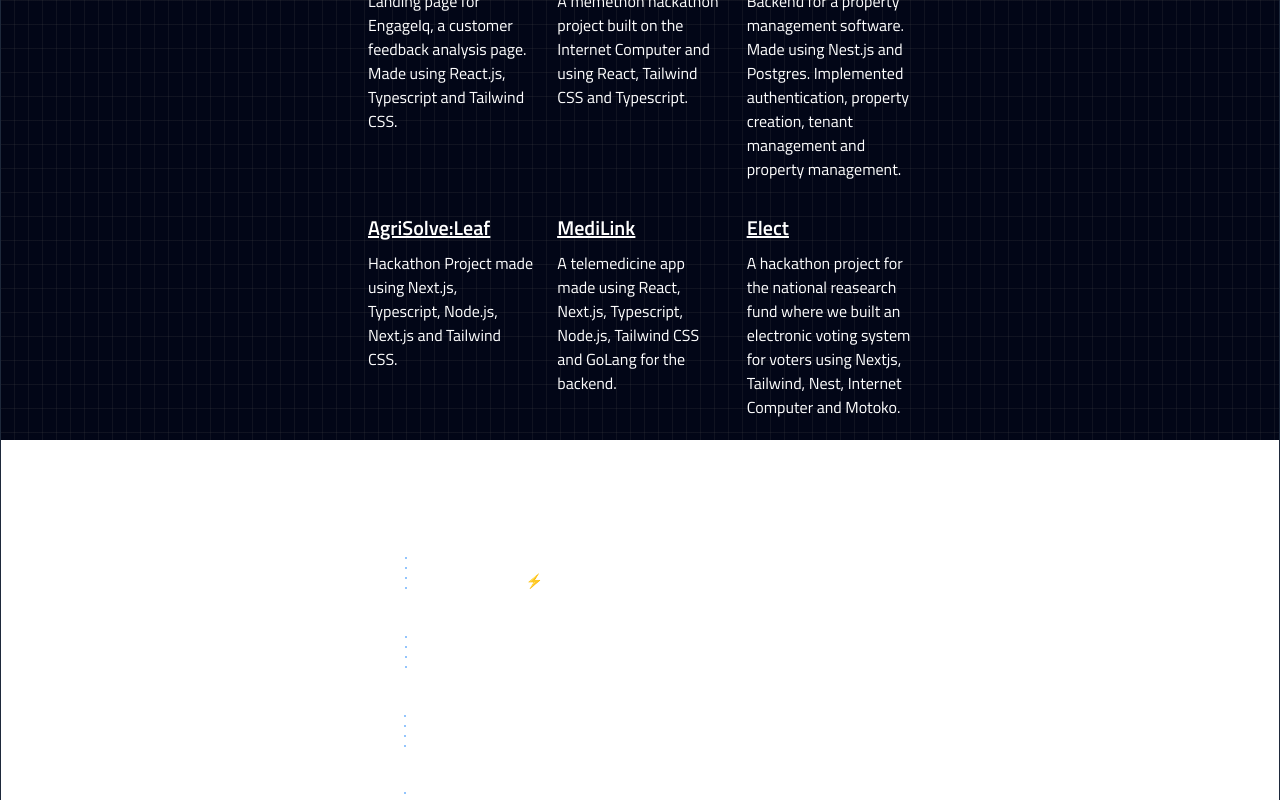
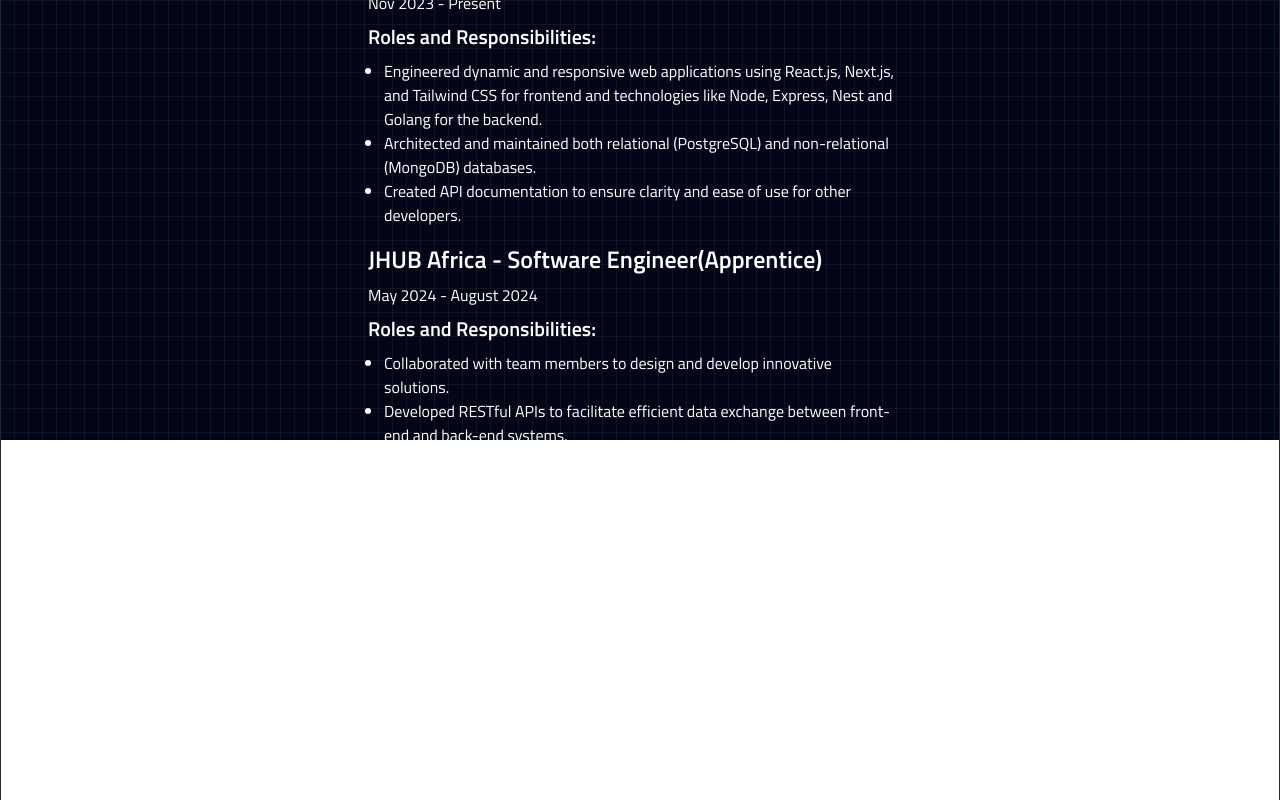
Before and after one commit to mryan-3/portfolio, a React (Vite) app in the folder v2/: page / in a window 1280 px wide. Shown: the part 360-1160 px from the top of the page. Built offline with nearby package versions, Linux system fonts and the light colour scheme.

Commit message:
feat(core):experience section

```diff
--- a/v2/src/App.tsx
+++ b/v2/src/App.tsx
@@ -4,6 +4,7 @@
 import Projects from '../src/components/Projects.tsx'
 import Blog from '../src/components/Blog.tsx'
 import Footer from './components/Footer.tsx'
+import { Experience } from './components/Experience.tsx'
 
 function App() {
     const divRef = useRef<HTMLDivElement>(null)
@@ -65,6 +66,7 @@
 
                 <Navbar />
                 <About />
+                <Experience />
                 <Projects />
                 <Blog />
                 <Footer />
--- a/v2/src/components/Blog.tsx
+++ b/v2/src/components/Blog.tsx
@@ -2,7 +2,7 @@
 
 const Blog: React.FC = () => {
   return (
-    <div className='font-titillium h-full text-white max-w-xl mx-auto p-4 mb-4'>
+    <div id='blog' className='font-titillium h-full text-white max-w-xl mx-auto p-4 mb-4'>
       <div className='flex items-center'>
         <h2 className='text-[25px] font-bold'>Blog</h2>
         <svg
--- a/v2/src/components/Experience.tsx
+++ b/v2/src/components/Experience.tsx
@@ -2,6 +2,78 @@
   return (
     <div className='font-titillium text-white max-w-xl mx-auto p-4 mb-4'>
       <h2 className='text-4xl font-bold'>Experience</h2>
+      <div className='flex flex-col gap-2 mt-4'>
+        <h4 className='font-semibold text-2xl'>
+          Zenetra Labs - Software Engineer
+        </h4>
+        <p>Nov 2023 - Present</p>
+        <p className='font-semibold text-xl'> Roles and Responsibilities: </p>
+        <div className='px-4'>
+          <ul className='list-disc'>
+            <li>
+              Engineered dynamic and responsive web applications using React.js,
+              Next.js, and Tailwind CSS for frontend and technologies like Node,
+              Express, Nest and Golang for the backend.
+            </li>
+            <li>
+              Architected and maintained both relational (PostgreSQL) and
+              non-relational (MongoDB) databases.
+            </li>
+            <li>
+              Created API documentation to ensure clarity and ease of use for
+              other developers.
+            </li>
+          </ul>
+        </div>
+      </div>
+
+      <div className='flex flex-col gap-2 mt-4'>
+        <h4 className='font-semibold text-2xl'>
+          JHUB Africa - Software Engineer(Apprentice)
+        </h4>
+        <p>May 2024 - August 2024</p>
+        <p className='font-semibold text-xl'> Roles and Responsibilities: </p>
+        <div className='px-4'>
+          <ul className='list-disc'>
+            <li>
+              Collaborated with team members to design and develop innovative
+              solutions.
+            </li>
+            <li>
+              Developed RESTful APIs to facilitate efficient data exchange
+              between front-end and back-end systems.
+            </li>
+            <li>
+              Created API documentation to ensure clarity and ease of use for
+              other developers.
+            </li>
+          </ul>
+        </div>
+      </div>
+
+      <div className='flex flex-col gap-2 mt-4'>
+        <h4 className='font-semibold text-2xl'>
+          HNG Tech - Backend Developer
+        </h4>
+        <p>July 2023 - March 2024</p>
+        <p className='font-semibold text-xl'> Roles and Responsibilities: </p>
+        <div className='px-4'>
+          <ul className='list-disc'>
+            <li>
+              Developed RESTful APIs to support front-end applications and
+              ensure seamless data communication.{' '}
+            </li>
+            <li>
+              Implemented authentication and authorization mechanisms to secure
+              endpoints.
+            </li>
+            <li>
+              Created API documentation to ensure clarity and ease of use for
+              other developers.
+            </li>
+          </ul>
+        </div>
+      </div>
     </div>
   )
 }
--- a/v2/src/components/Navbar.tsx
+++ b/v2/src/components/Navbar.tsx
@@ -6,8 +6,8 @@
       <div className='flex  justify-between items-center'>
         <h2 className='text-[25px] text-white font-bold'>ryanm</h2>
         <div className='flex justify-between gap-4'>
-          <h2 className='text-[25px] text-white font-bold'>projects</h2>
-          <h2 className='text-[25px] text-white font-bold'>blog</h2>
+          <h2 className='text-[25px] text-white font-bold'><a href='#projects'>projects</a></h2>
+          <h2 className='text-[25px] text-white font-bold'><a href='#blog'>blog</a></h2>
         </div>
       </div>
     </div>
--- a/v2/src/components/Projects.tsx
+++ b/v2/src/components/Projects.tsx
@@ -2,7 +2,7 @@
 
 const Projects: React.FC = () => {
   return (
-    <div className='font-titillium h-full text-white max-w-xl mx-auto p-4 mb-4'>
+    <div id='projects' className='font-titillium h-full text-white max-w-xl mx-auto p-4 mb-4'>
       <h2 className='text-4xl font-bold'>Projects</h2>
       <div className='grid grid-cols-2 md:grid-cols-3 my-2 gap-2 md:gap-6'>
         <div className='flex flex-col '>
```
